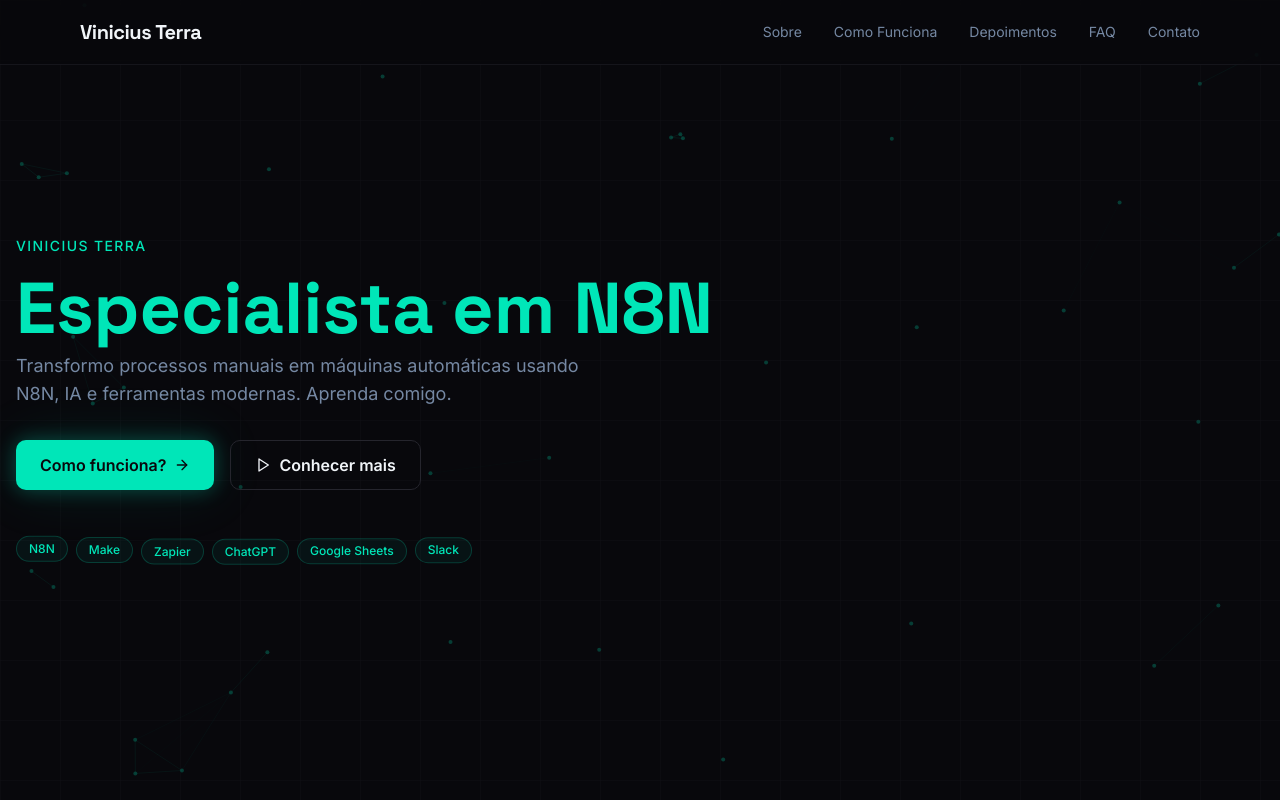
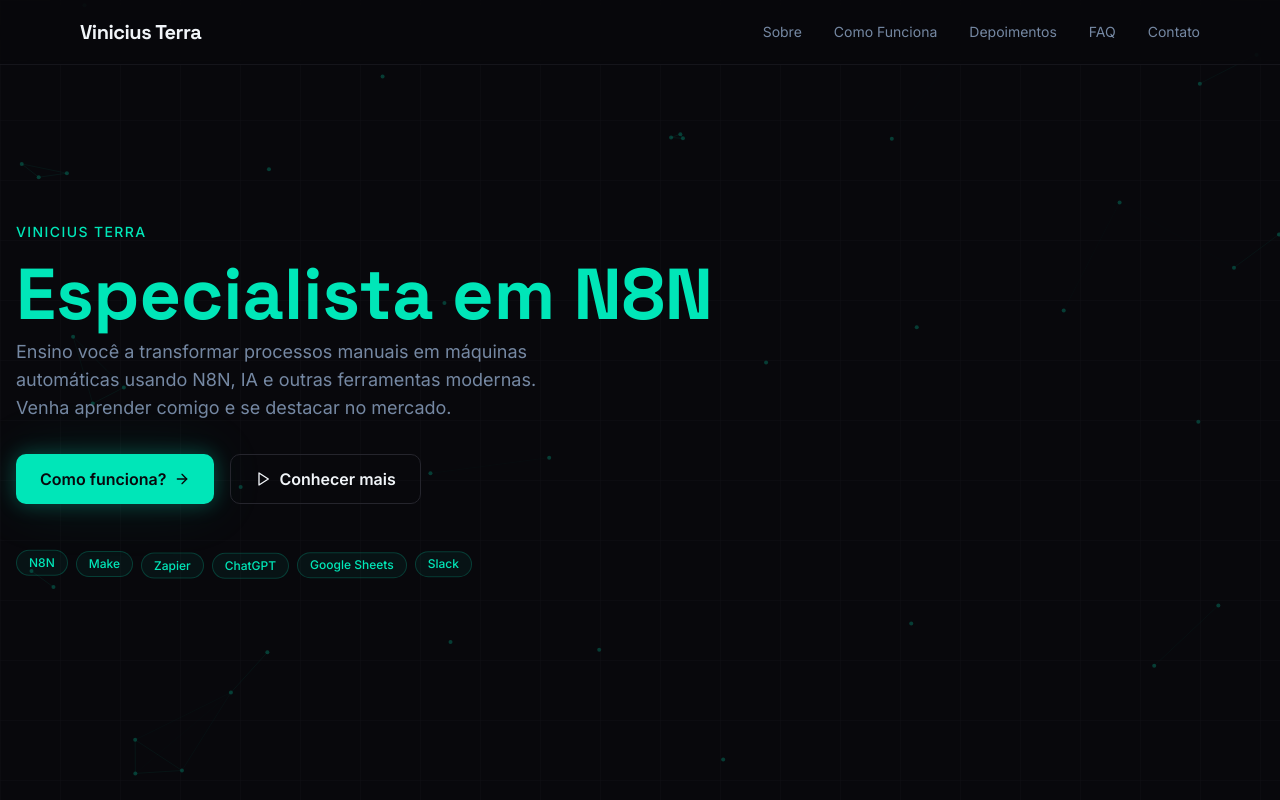
Before and after one commit to ViniciusTerra06/Vinicius-Terra-Professor, a React (Vite) app: page / in a window 1280 px wide. Shown: the top 800 px of the page. Built offline with nearby package versions, Linux system fonts and the light colour scheme; the HTML template or start-up script is replaced by a standard one.

Commit message:
feat: update hero section subtitle text

```diff
--- a/src/components/sections/HeroSection.tsx
+++ b/src/components/sections/HeroSection.tsx
@@ -52,8 +52,8 @@ const HeroSection = () => {
           </h1>
 
           <p className="mb-8 max-w-xl text-lg text-muted-foreground">
-            Transformo processos manuais em máquinas automáticas usando N8N, IA e
-            ferramentas modernas. Aprenda comigo.
+            Ensino você a transformar processos manuais em máquinas automáticas usando N8N, IA e
+            outras ferramentas modernas. Venha aprender comigo e se destacar no mercado.
           </p>
 
           <div className="flex flex-wrap gap-4">
```
